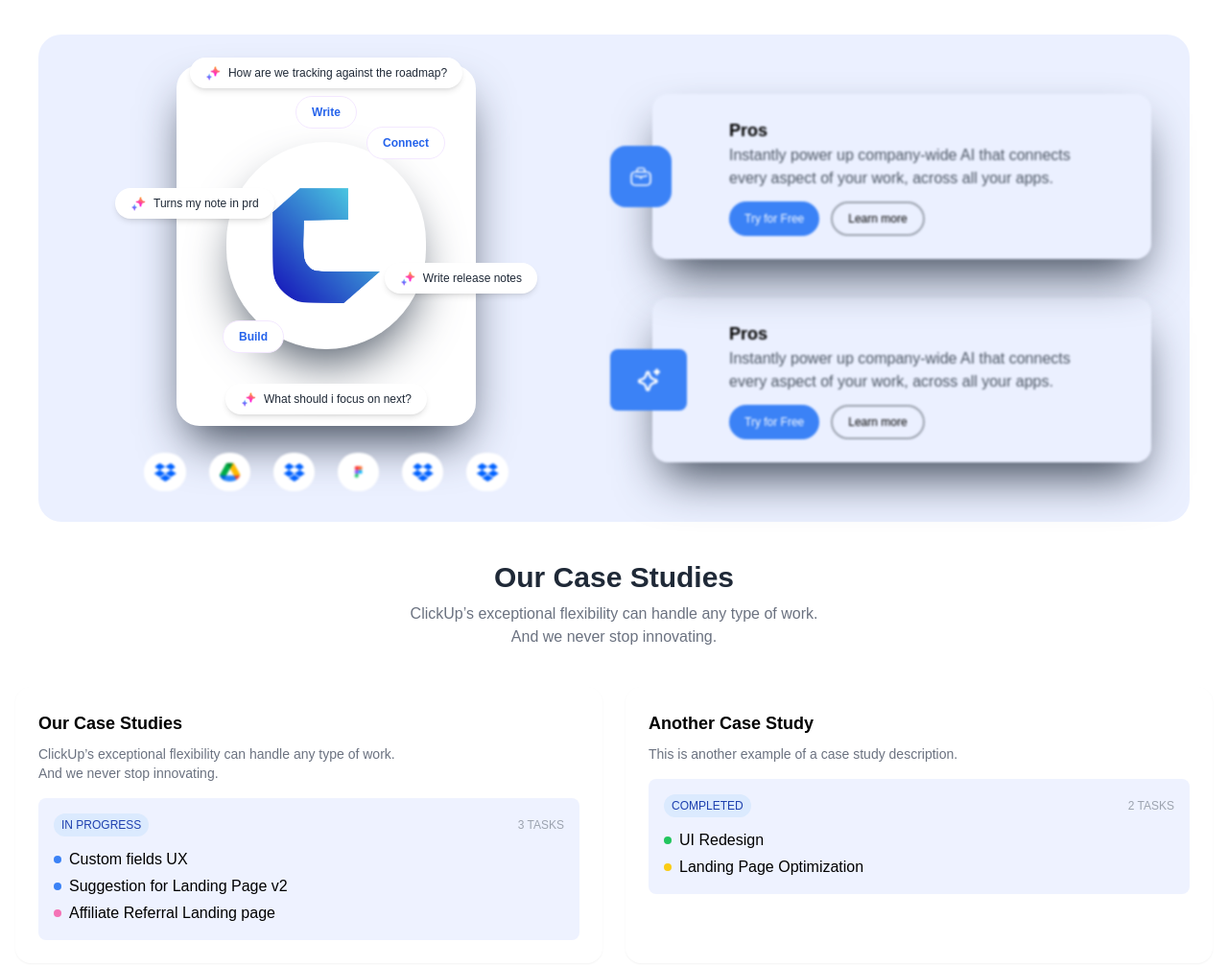
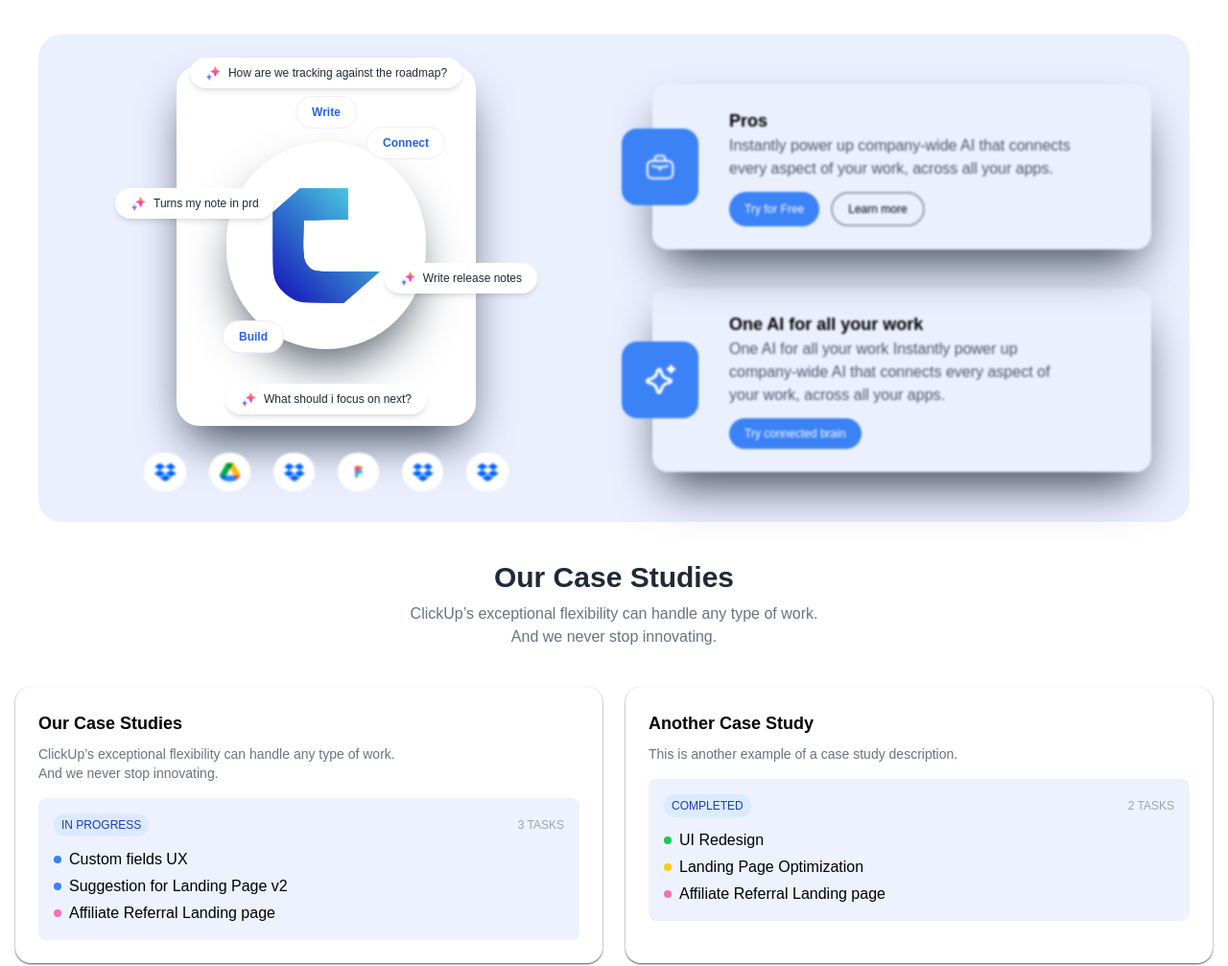
Before and after one commit to Aswal-11/CRESCENT-CURVE, a plain HTML site: page index.html in a window 1280 px wide. Shown: the part 980-1987 px from the top of the page at 96% size. Drawn offline with nearby package versions, Linux system fonts and the light colour scheme; a web font is replaced by a local one.

Commit message:
commit-7

```diff
--- a/index.html
+++ b/index.html
@@ -287,8 +287,8 @@
            data-aos-duration="1000"
          >
           <!-- Icon -->
-          <div class="absolute right-6 top-8 -translate-y-1/2 md:left-4 lg:-left-1  md:top-1/2  w-12 h-10 md:w-16 lg:w-16 md:h-16 flex items-center justify-center bg-blue-500 rounded-2xl text-white">
-            <img src="img/card_logo/bag.png" class="object-contain w-full h-full p-3 md:p-5 " alt="">
+          <div class="absolute right-6 top-8 -translate-y-1/2 md:left-4 lg:left-2  md:top-1/2  w-12 h-10 md:w-16 lg:w-20 lg:h-20 md:h-16 flex items-center justify-center bg-blue-500 rounded-2xl text-white">
+            <img src="img/card_logo/bag.png" class="object-contain w-full h-full p-3 md:p-5 lg:p-6 " alt="">
           </div>
 
           <!-- Content box -->
@@ -312,22 +312,20 @@
            data-aos-duration="1500"
              data-aos-delay="200">
           <!-- Icon -->
-          <div class="absolute right-6 top-8 -translate-y-1/2 md:left-4 lg:-left-1  md:top-1/2  w-12 h-10 md:w-16 lg:w-20 md:h-16 flex items-center justify-center bg-blue-500 rounded-lg text-white">
-            <img src="img/card_logo/star.png" class="object-contain w-full h-full p-3 md:p-5" alt="">
+          <div class="absolute right-6 top-8 -translate-y-1/2 md:left-4 lg:left-2 md:top-1/2  w-12 h-10 md:w-16 lg:w-20 lg:h-20 md:h-16 flex items-center justify-center bg-blue-500 rounded-2xl text-white">
+            <img src="img/card_logo/star.png" class="object-contain w-full h-full p-3 md:p-5 lg:p-6" alt="">
           </div>
 
           <!-- Content box -->
           <div class="lg:max-w-xl px-6 md:px-10 py-5 lg:py-6 lg:px-20 rounded-2xl shadow-2xl shadow-gray-700">
-            <h3 class="font-semibold text-sm lg:text-lg">Pros</h3>
+            <h3 class="font-semibold text-sm lg:text-lg">One AI for all your work</h3>
             <p class="lg:text-base text-gray-600 text-xs">
+              One AI for all your work
               Instantly power up company-wide AI that connects every aspect of your work, across all your apps.
             </p>
             <div class="mt-3 flex gap-3">
               <button class="px-2 lg:px-4 py-2 bg-blue-500 text-white rounded-3xl text-xxs lg:text-xs">
-                Try for Free
-              </button>
-              <button class="px-2 lg:px-4 py-2 border-2 border-gray-400 rounded-3xl text-xxs lg:text-xs">
-                Learn more
+                Try connected brain
               </button>
             </div>
           </div>
--- a/js/index.js
+++ b/js/index.js
@@ -38,6 +38,8 @@ const caseStudies = [
     tasks: [
       { name: "UI Redesign", color: "bg-green-500" },
       { name: "Landing Page Optimization", color: "bg-yellow-400" },
+      { name: "Affiliate Referral Landing page", color: "bg-pink-400" },
+
     ],
   },
   {
@@ -58,7 +60,7 @@ const grid = document.getElementById("caseStudiesGrid");
 caseStudies.forEach((study) => {
   const card = document.createElement("div");
   card.className =
-    "bg-white rounded-2xl p-6 shadow-sm hover:shadow-lg transition-shadow";
+    "bg-white rounded-2xl p-6 shadow-sm hover:shadow-2xl shadow-gray-600 transition-shadow";
 
   card.innerHTML = `
         <h3 class="font-semibold text-lg mb-2">${study.title}</h3>
```
